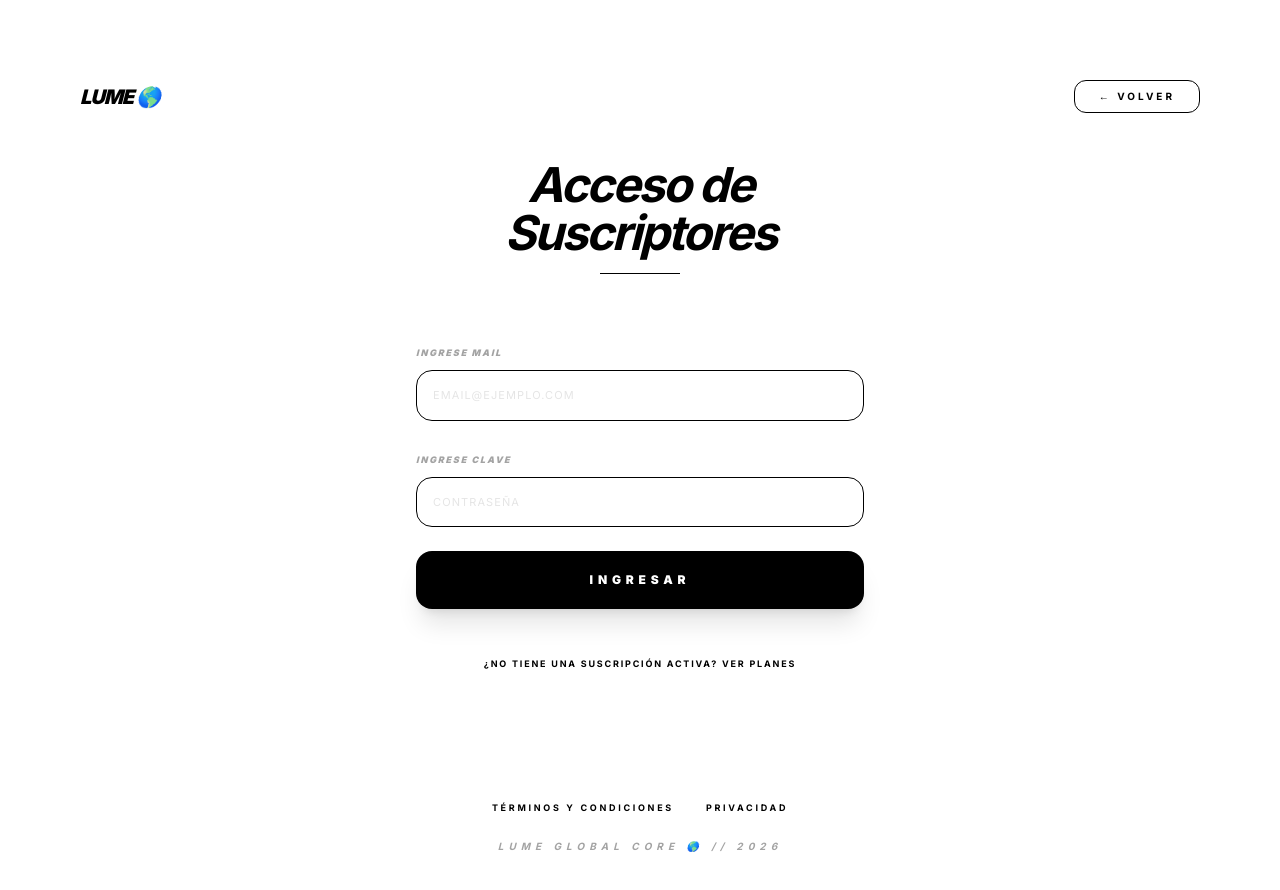
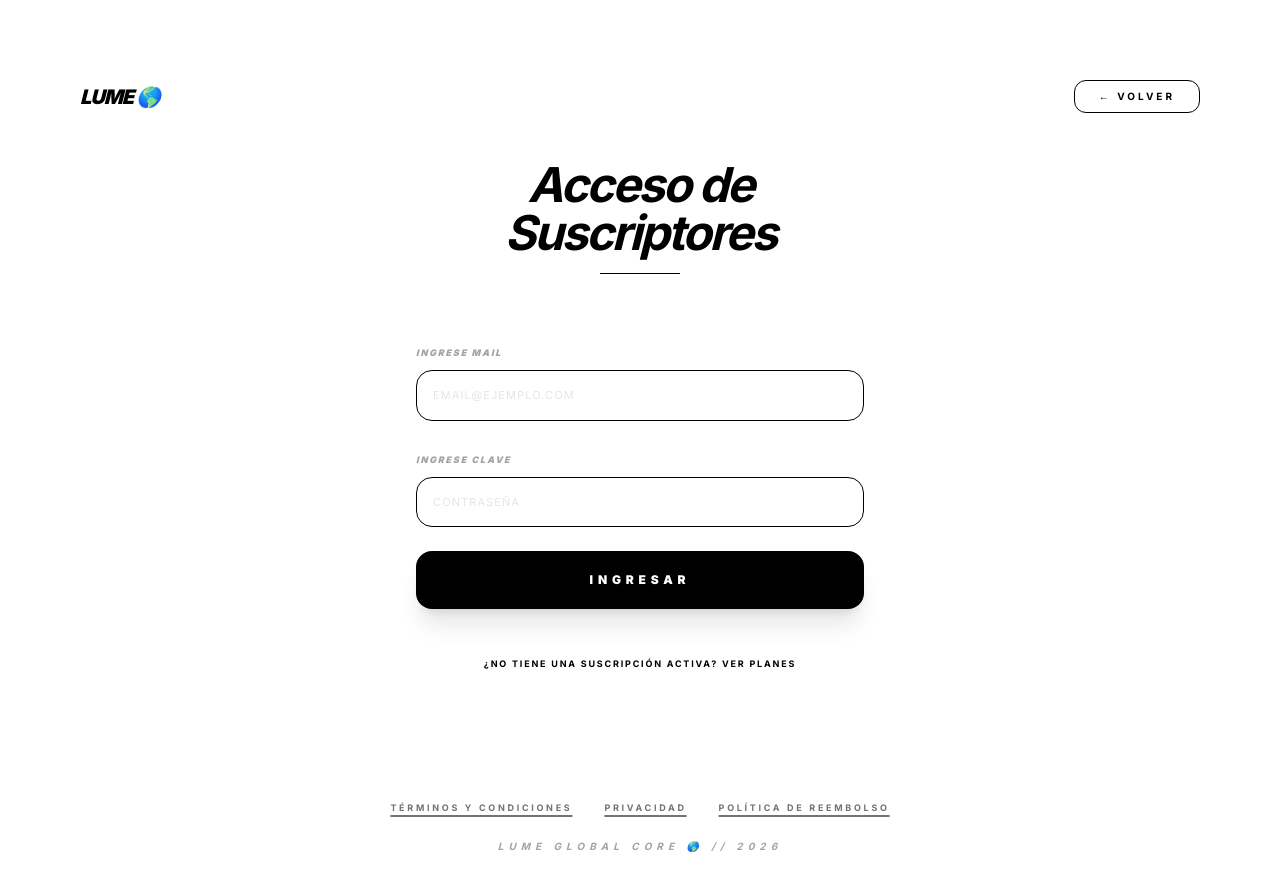
Before and after one commit to lumeglobal10-prog/lume-global-core, a Next.js app: page /login in a window 1280 px wide. Shown: the top 890 px of the page. Built offline with nearby package versions, Linux system fonts and the light colour scheme.

Commit message:
Update page.tsx

```diff
--- a/app/login/page.tsx
+++ b/app/login/page.tsx
@@ -112,13 +112,17 @@ export default function LoginPage() {
         </form>
       </div>
 
+      {/* FOOTER CON LUME GLOBAL CORE 🌎 Y BÚNKER LEGAL TRIPLE */}
       <footer className="flex flex-col items-center space-y-6 pt-20">
-        <div className="flex space-x-8">
-          <Link href="/terms" className="text-[9px] font-bold tracking-[0.3em] uppercase hover:underline decoration-2 underline-offset-4">
+        <div className="flex flex-wrap justify-center gap-8 font-sans text-neutral-500">
+          <Link href="/terms" className="text-[9px] font-bold tracking-[0.3em] uppercase hover:text-black underline underline-offset-4 decoration-2">
             Términos y Condiciones
           </Link>
-          <Link href="/privacy" className="text-[9px] font-bold tracking-[0.3em] uppercase hover:underline decoration-2 underline-offset-4">
+          <Link href="/privacy" className="text-[9px] font-bold tracking-[0.3em] uppercase hover:text-black underline underline-offset-4 decoration-2">
             Privacidad
+          </Link>
+          <Link href="/refund" className="text-[9px] font-bold tracking-[0.3em] uppercase hover:text-black underline underline-offset-4 decoration-2">
+            Política de Reembolso
           </Link>
         </div>
         <div className="text-[10px] font-bold tracking-[0.5em] text-neutral-400 uppercase italic text-center">
@@ -127,4 +131,4 @@ export default function LoginPage() {
       </footer>
     </main>
   );
-}
+      }
```
